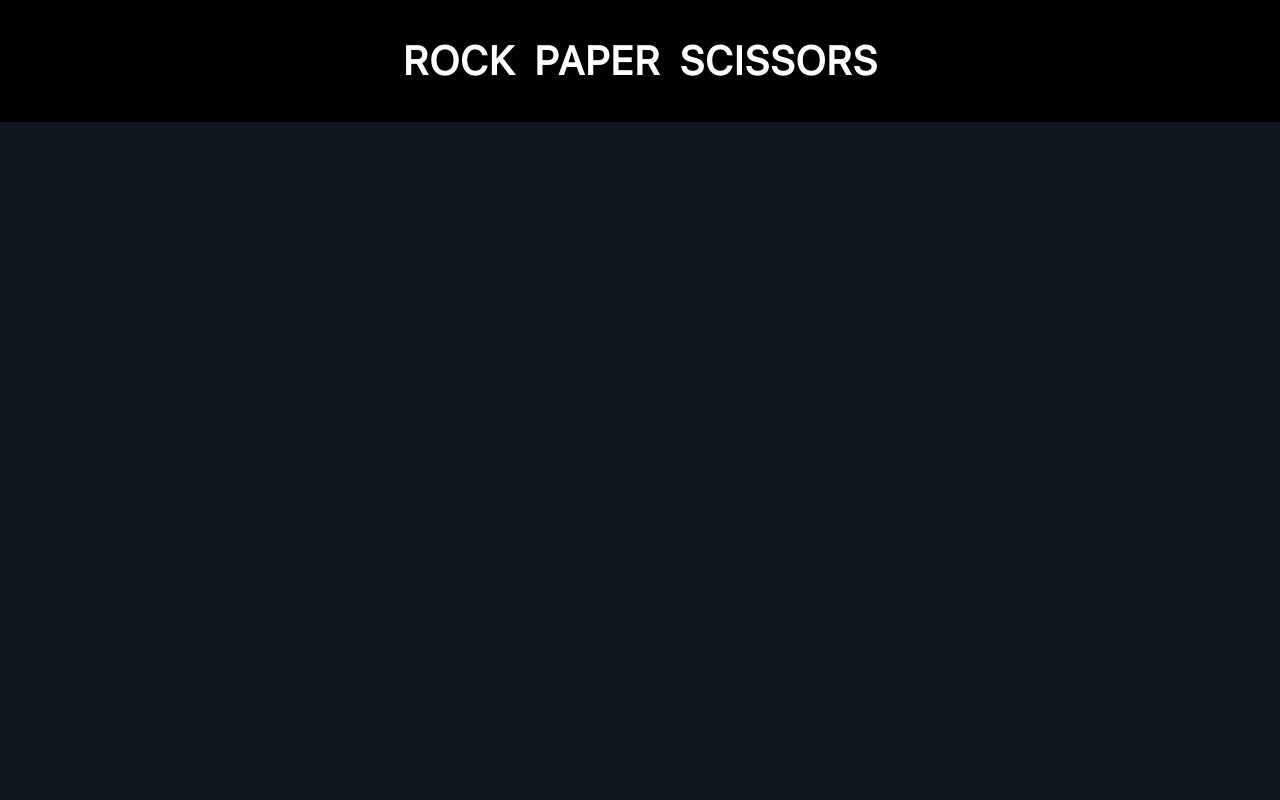
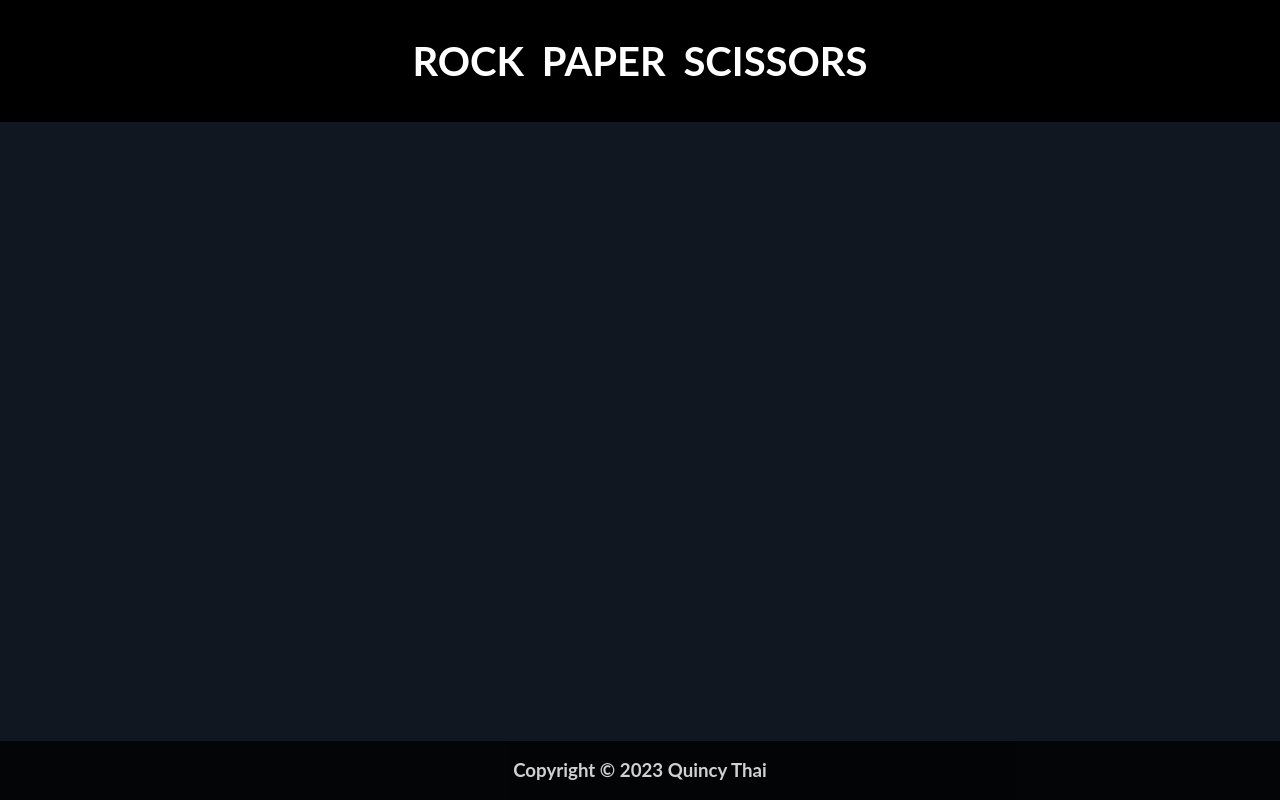
Before and after one commit to quincythai/rock-paper-scissors, a plain HTML site: page index.html in a window 1280 px wide. Drawn offline with Linux system fonts and the light colour scheme.

Commit message:
Complete header and footer'

```diff
--- a/index.html
+++ b/index.html
@@ -9,15 +9,18 @@
     <link rel="preconnect" href="https://fonts.googleapis.com">
     <link rel="preconnect" href="https://fonts.gstatic.com" crossorigin>
     <link href="https://fonts.googleapis.com/css2?family=Inter:wght@100;200;300;500;600;800;900&display=swap" rel="stylesheet">
+    <link rel="icon" href="images/icon.png" type="image/icon">
     <!-- <script src="./javascript.js" defer></script> -->
   </head>
   <body>
     <div class="container">
-        <div class="header">
-          <h1> ROCK PAPER SCISSORS</h1>
-        </div>
-        <div class="body"></div>
-        <div class="footer"></div>
+      <div class="header">
+        <h1> ROCK PAPER SCISSORS</h1>
+      </div>
+      <div class="body"></div>
+      <div class="footer">
+        <h3> Copyright &#169; 2023 Quincy Thai </h3>
+      </div>
     </div>
   </body>
 </html>
--- a/style.css
+++ b/style.css
@@ -1,21 +1,30 @@
-@font-face {
-  font-family: 'SFUIText-Regular';
-  src: url(fonts/SFUIText-Regular.otf);
-}
-
 body {
   background-color: #111720;
   margin: 0;
   padding: 0;
-  text-align: center;
   font-family: 'Lato', sans-serif;
 }
 
 .header {
-  font-family: 'SFUIText-Regular', 'Lato', sans-serif;
+  font-family: 'Lato', sans-serif;
   background-color: black;
   color: rgb(255, 255, 255);
   font-size: 20px;
   word-spacing: 8px;
   padding: 10px 0;
+  display: flex;
+  justify-content: center;
+  align-items: center;
 }
+
+.footer {
+  position: absolute;
+  bottom: 0;
+  display: flex;
+  justify-content: center;
+  align-items: center;
+  width: 100%;
+  background-color: black;
+  color: white;
+  opacity: 80%;
+}
```
Also changed, not shown: fonts/Cyberpunk.ttf (deleted), fonts/SFUIText-Regular.otf (deleted), images/icon.png (added).
